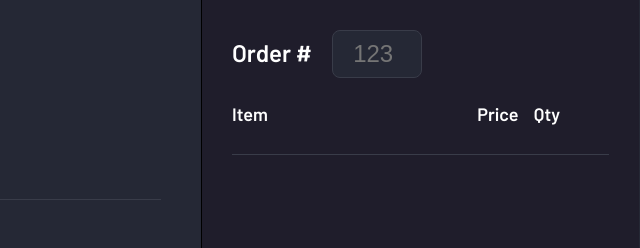
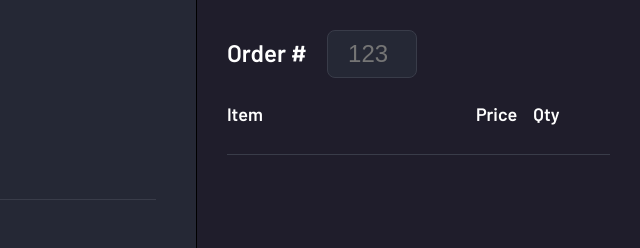
Before and after one commit to tonybejjani/MVC-POS, a website built with Parcel: page index.html in a window 1280 px wide. Shown: the top 248 px of the page, 640-1280 px from the left. Built offline with nearby package versions, Linux system fonts and the light colour scheme; files whose address does not match are found by name.

Commit message:
restructure main css grid and body grid in cssd to display pages accordingly

```diff
--- a/index.html
+++ b/index.html
@@ -13,17 +13,5 @@
     <script type="module" src="src/js/controller.js"></script>
     <title>POS // Receive Orders</title>
   </head>
-  <body class="main">
-    <div class="navbar">
-      <div class="navbar__logo"></div>
-      <div class="navbar__links">
-        <a class="navbar__link navbar__link-home navbar__link--active" href="#"></a>
-        <a class="navbar__link navbar__link-cook " href="#"></a>
-        <a class="navbar__link navbar__link-dash " href="#"></a>
-        <a class="navbar__link navbar__link-settings " href="#"></a>
-        <a class="navbar__link navbar__link-logout " href="#"></a>
-      </div>
-
-    </div>
-  </body>
+  <body><div class="main"></div></body>
 </html>
--- a/src/css/style.css
+++ b/src/css/style.css
@@ -3,9 +3,9 @@
 :root {
   --color-brand--1: #FFFB2B;
 
-  --color-shade-1: #fff64d;
-  --color-shade-2: #fff64d;
-  --color-shade-3: #fffbb3;
+  --color-shade-1: #fffb40;
+  --color-shade-2: #fffd80;
+  --color-shade-3: #fffdaa;
 
   --color-dark--1: #1f1d2b;
   --color-dark--2: #252835;
@@ -39,9 +39,14 @@ body {
   background-color: var(--color-dark--2);
   display: grid;
   grid-template-rows: 100vh;
-  grid-template-columns: 8.7% 57% 34.25%;
+  grid-template-columns: 8.7% 91.3%;
 }
 
+.main {
+  display: grid;
+  grid-template-rows: 100vh;
+  grid-template-columns: 62% 38%;
+}
 /* GENERAL */
 a:link,
 a:visited {
--- a/src/js/controller.js
+++ b/src/js/controller.js
@@ -4,6 +4,7 @@
 import * as model from './model.js';
 
 // Views Menu
+import navbarView from './views/navbar/navbarView.js';
 import menuTempView from './views/menu/menuTempView.js';
 import menuInfoView from './views/menu/menuInfoView.js';
 import menuCatView from './views/menu/menuCatView.js';
@@ -22,6 +23,7 @@ import 'regenerator-runtime'; // polyfilling async-await
 
 class App {
   constructor() {
+    navbarView.render();
     menuTempView.render();
     orderSidebarView.render();
     menuInfoView.render(model.state.info);
--- a/src/js/views/menu/menuInfoView.js
+++ b/src/js/views/menu/menuInfoView.js
@@ -12,7 +12,6 @@ class menuInfoView {
 
   _generateMarkup() {
     return `
-
     <div class="info__title">${this.#data.title}</div>
     <div class="info__date">${this.#data.date}</div>`;
   }
--- /dev/null
+++ b/src/js/views/navbar/navbarView.js
@@ -0,0 +1,27 @@
+/** @format */
+class navbarView {
+  #parentElement = document.body;
+  #data;
+
+  render() {
+    console.log(this.#parentElement);
+    const markup = this._generateMarkup();
+    this.#parentElement.insertAdjacentHTML('afterbegin', markup);
+  }
+
+  _generateMarkup() {
+    return `
+    <div class="navbar">
+      <div class="navbar__logo"></div>
+      <div class="navbar__links">
+        <a class="navbar__link navbar__link-home navbar__link--active" href="#"></a>
+        <a class="navbar__link navbar__link-cook " href="#"></a>
+        <a class="navbar__link navbar__link-dash " href="#"></a>
+        <a class="navbar__link navbar__link-settings " href="#"></a>
+        <a class="navbar__link navbar__link-logout " href="#"></a>
+      </div>
+    </div>`;
+  }
+}
+
+export default new navbarView();
--- a/src/js/views/order/orderSidebarView.js
+++ b/src/js/views/order/orderSidebarView.js
@@ -5,6 +5,7 @@ class orderSidebarView {
 
   render(data) {
     this.#data = data;
+    console.log(this.#parentElement);
     const markup = this._generateMarkup();
     this.#parentElement.insertAdjacentHTML('beforeend', markup);
   }
```
Also changed, not shown: src/js/views/menu/menuTempView.js (+4 -4 lines).
